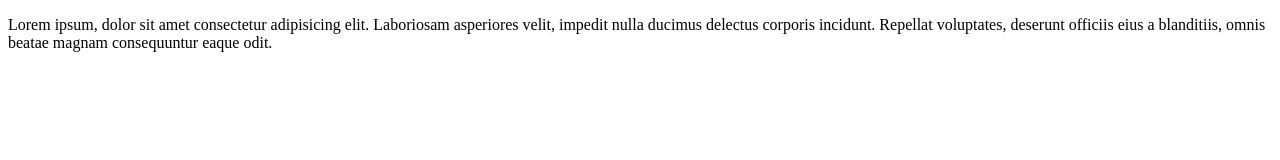
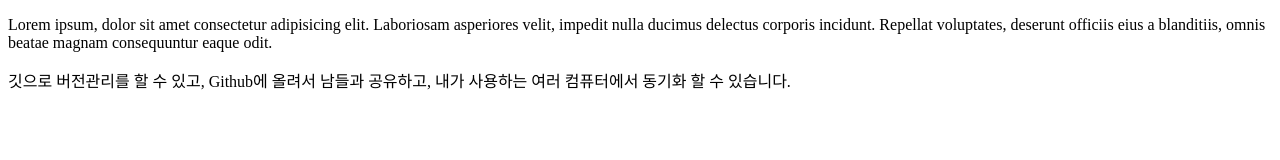
Before and after one commit to Jangdaechu/DC_W3, a plain HTML site: page index.html in a window 1280 px wide. Drawn offline with Linux system fonts and the light colour scheme.

Commit message:
git과 github에 대한 설명 추가

```diff
--- a/index.html
+++ b/index.html
@@ -13,5 +13,9 @@
       Repellat voluptates, deserunt officiis eius a blanditiis, omnis beatae
       magnam consequuntur eaque odit.
     </p>
+    <p>
+      깃으로 버전관리를 할 수 있고, Github에 올려서 남들과 공유하고, 내가
+      사용하는 여러 컴퓨터에서 동기화 할 수 있습니다.
+    </p>
   </body>
 </html>
```
Also changed, not shown: 1 other file.
